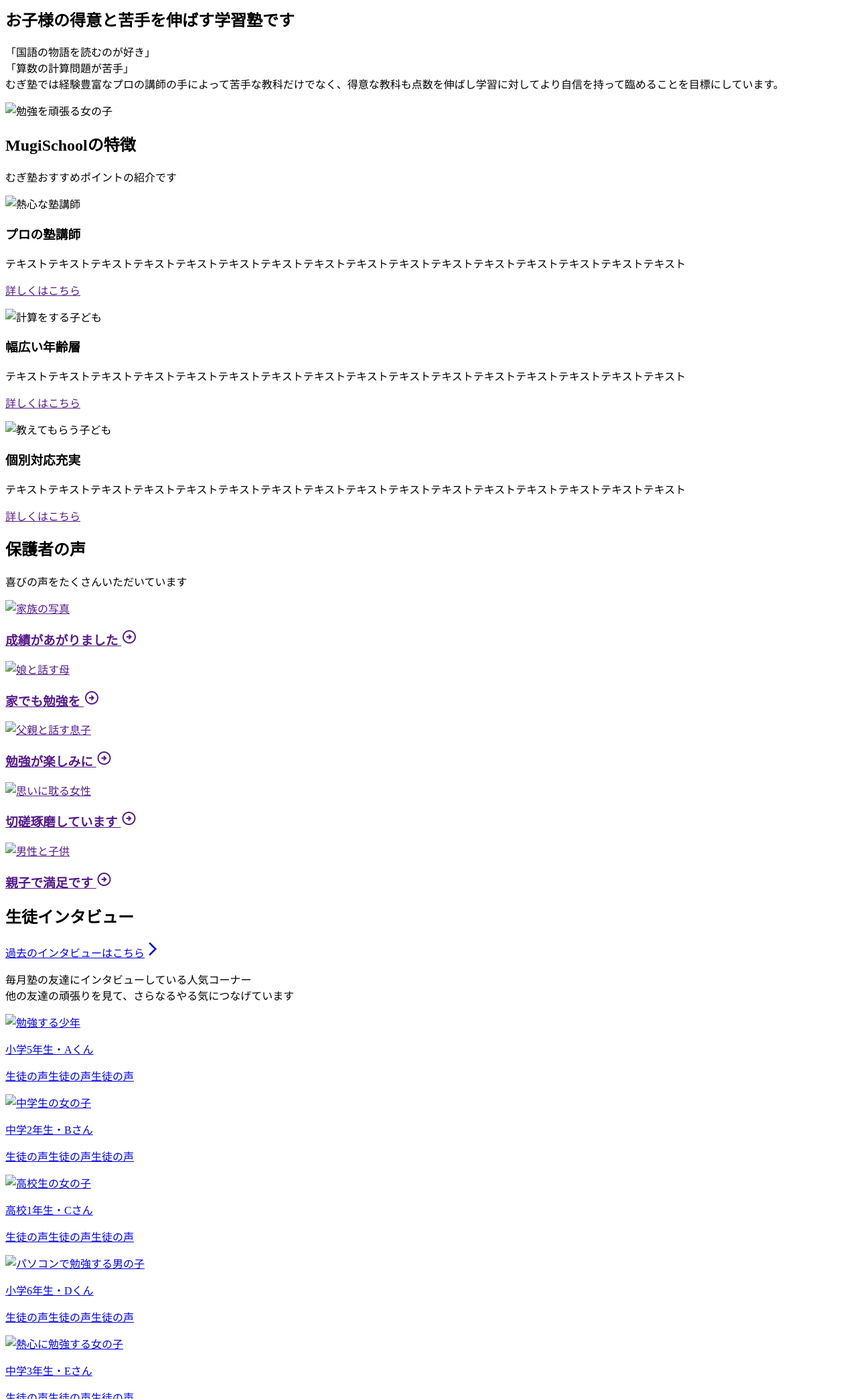
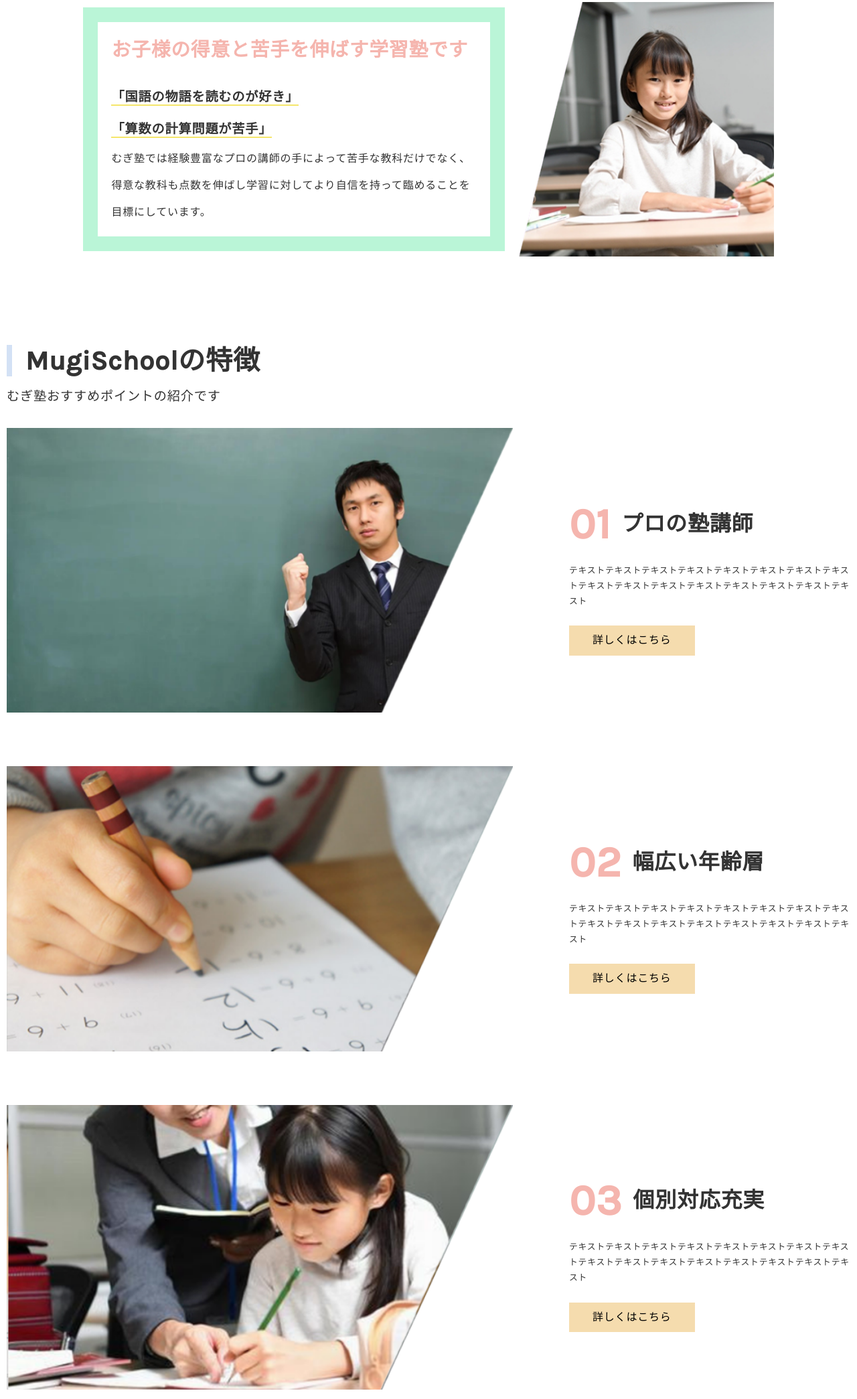
Before and after one commit to mugi-taro/mugi-school, a plain HTML site: page index.html in a window 1280 px wide. Shown: the part 711-2800 px from the top of the page at 67% size. Drawn offline with nearby package versions, Linux system fonts and the light colour scheme; files that its build step writes are made by us from their sources; the site is published under a folder, as on GitHub Pages, so addresses that start at the root find nothing; files whose address does not match are found by name.

Commit message:
パスの変更Part2

```diff
--- a/index.html
+++ b/index.html
@@ -20,10 +20,10 @@
 
   <script src="https://kit.fontawesome.com/39652e48ca.js" crossorigin="anonymous"></script>
 
-  <link href="/css/ress.css" media="all" rel="stylesheet" type="text/css" />
-  <link href="/css/slick-theme.css" media="all" rel="stylesheet" type="text/css" />
-  <link href="/css/slick.css" media="all" rel="stylesheet" type="text/css" />
-  <link href="/css/style.css" media="all" rel="stylesheet" type="text/css" />
+  <link href="./css/ress.css" media="all" rel="stylesheet" type="text/css" />
+  <link href="./css/slick-theme.css" media="all" rel="stylesheet" type="text/css" />
+  <link href="./css/slick.css" media="all" rel="stylesheet" type="text/css" />
+  <link href="./css/style.css" media="all" rel="stylesheet" type="text/css" />
   <link rel="shortcut icon" href="/img/school_logo.jpeg" />
 </head>
 
@@ -33,7 +33,7 @@
       <header class="gnav">
         <div class="gnav-inner">
           <div class="gnav-left">
-            <img src="/img/school_logo.jpg" alt="むぎ塾のロゴ">
+            <img src="./img/school_logo.jpg" alt="むぎ塾のロゴ">
           </div>
           <ul class="gnav-right">
             <li class="gnav-item"><a href="#top">ホーム<br><span>HOME</span></a></li>
@@ -96,7 +96,7 @@
                 </div>
               </div>
               <p class="about-img fade right">
-                <img src="/img/school_about.jpg" alt="勉強を頑張る女の子">
+                <img src="./img/school_about.jpg" alt="勉強を頑張る女の子">
               </p>
             </div>
           </div>
@@ -114,7 +114,7 @@
           <div class="service-list">
             <div class="service-item">
               <p class="service-img fade right">
-                <img src="/img/school_service01.jpg" alt="熱心な塾講師" />
+                <img src="./img/school_service01.jpg" alt="熱心な塾講師" />
               </p>
               <div class="service-body fade left">
                 <h3 class="service-name">プロの塾講師</h3>
@@ -126,7 +126,7 @@
             </div>
             <div class="service-item">
               <p class="service-img fade right">
-                <img src="/img/school_service02.jpg" alt="計算をする子ども" />
+                <img src="./img/school_service02.jpg" alt="計算をする子ども" />
               </p>
               <div class="service-body  fade left">
                 <h3 class="service-name">幅広い年齢層</h3>
@@ -138,7 +138,7 @@
             </div>
             <div class="service-item">
               <p class="service-img fade right">
-                <img src="/img/school_service03.jpg" alt="教えてもらう子ども" />
+                <img src="./img/school_service03.jpg" alt="教えてもらう子ども" />
               </p>
               <div class="service-body  fade left">
                 <h3 class="service-name">個別対応充実</h3>
@@ -164,7 +164,7 @@
             <div class="full-screen slider">
               <a href="" class="voice-item">
                 <p class="voice-img">
-                  <img src="/img/school_voice01.jpg" class="voice-pc" alt="家族の写真">
+                  <img src="./img/school_voice01.jpg" class="voice-pc" alt="家族の写真">
                 </p>
                 <div class="voice-body">
                   <h3 class="voice-name">
@@ -175,7 +175,7 @@
               </a>
               <a href="" class="voice-item">
                 <p class="voice-img">
-                  <img src="/img/school_voice02.jpg" class="voice-pc" alt="娘と話す母">
+                  <img src="./img/school_voice02.jpg" class="voice-pc" alt="娘と話す母">
                 </p>
                 <div class="voice-body">
                   <h3 class="voice-name">
@@ -186,7 +186,7 @@
               </a>
               <a href="" class="voice-item">
                 <p class="voice-img">
-                  <img src="/img/school_voice03.jpg" class="voice-pc" alt="父親と話す息子">
+                  <img src="./img/school_voice03.jpg" class="voice-pc" alt="父親と話す息子">
                 </p>
                 <div class="voice-body">
                   <h3 class="voice-name">
@@ -197,7 +197,7 @@
               </a>
               <a href="" class="voice-item">
                 <p class="voice-img">
-                  <img src="/img/school_voice04.jpg" class="voice-pc" alt="思いに耽る女性">
+                  <img src="./img/school_voice04.jpg" class="voice-pc" alt="思いに耽る女性">
                 </p>
                 <div class="voice-body">
                   <h3 class="voice-name">
@@ -208,7 +208,7 @@
               </a>
               <a href="" class="voice-item">
                 <p class="voice-img">
-                  <img src="/img/school_voice05.jpg" class="voice-pc" alt="男性と子供">
+                  <img src="./img/school_voice05.jpg" class="voice-pc" alt="男性と子供">
                 </p>
                 <div class="voice-body">
                   <h3 class="voice-name">
@@ -243,42 +243,42 @@
             <div class="interview-right">
               <a class="interview-item fade up" href="#">
                 <p class="interview-img">
-                  <img src="/img/school_interview01.jpg" alt="勉強する少年" />
+                  <img src="./img/school_interview01.jpg" alt="勉強する少年" />
                 </p>
                 <p class="interview-name01"><span>小学5年生・Aくん</span></p>
                 <p class="interview-info">生徒の声生徒の声生徒の声</p>
               </a>
               <a class="interview-item fade up" href="#">
                 <p class="interview-img">
-                  <img src="/img/school_interview02.jpg" alt="中学生の女の子" />
+                  <img src="./img/school_interview02.jpg" alt="中学生の女の子" />
                 </p>
                 <p class="interview-name02"><span>中学2年生・Bさん</span></p>
                 <p class="interview-info">生徒の声生徒の声生徒の声</p>
               </a>
               <a class="interview-item fade up" href="#">
                 <p class="interview-img">
-                  <img src="/img/school_interview03.jpg" alt="高校生の女の子" />
+                  <img src="./img/school_interview03.jpg" alt="高校生の女の子" />
                 </p>
                 <p class="interview-name03"><span>高校1年生・Cさん</span></p>
                 <p class="interview-info">生徒の声生徒の声生徒の声</p>
               </a>
               <a class="interview-item fade up" href="#">
                 <p class="interview-img">
-                  <img src="/img/school_interview04.jpg" alt="パソコンで勉強する男の子" />
+                  <img src="./img/school_interview04.jpg" alt="パソコンで勉強する男の子" />
                 </p>
                 <p class="interview-name01"><span>小学6年生・Dくん</span></p>
                 <p class="interview-info">生徒の声生徒の声生徒の声</p>
               </a>
               <a class="interview-item fade up" href="#">
                 <p class="interview-img">
-                  <img src="/img/school_interview05.jpg" alt="熱心に勉強する女の子" />
+                  <img src="./img/school_interview05.jpg" alt="熱心に勉強する女の子" />
                 </p>
                 <p class="interview-name02"><span>中学3年生・Eさん</span></p>
                 <p class="interview-info">生徒の声生徒の声生徒の声</p>
               </a>
               <a class="interview-item fade up" href="#">
                 <p class="interview-img">
-                  <img src="/img/school_interview06.jpg" alt="集中する女の子" />
+                  <img src="./img/school_interview06.jpg" alt="集中する女の子" />
                 </p>
                 <p class="interview-name03"><span>高校3年生・Fさん</span></p>
                 <p class="interview-info">生徒の声生徒の声生徒の声</p>
@@ -297,7 +297,7 @@
           </div>
           <div class="news-body">
             <div class="news-pc fade left">
-              <img src="/img/news02.jpeg" alt="ボールペンと学習ノート">
+              <img src="./img/news02.jpeg" alt="ボールペンと学習ノート">
             </div>
             <ol class="news-list fade right">
               <li class="news-item">
@@ -353,7 +353,7 @@
       <footer class="footer">
         <h2 class="footer-title">Mugi School</h2>
         <div class="footer-body">
-          <img src="/img/school-icon.png" class="icon" alt="むぎスクールのアイコン">
+          <img src="./img/school-icon.png" class="icon" alt="むぎスクールのアイコン">
           <div class="footer-list">
             <li class="footer-item"><a href="#top">HOME</a></li>
             <li class="footer-item"><a href="#service">紹介</a></li>
@@ -369,9 +369,9 @@
 
   </div>
   <script src="https://ajax.googleapis.com/ajax/libs/jquery/3.5.1/jquery.min.js"></script>
-  <script type='text/javascript' src="/js/slick.js"></script>
-  <script type='text/javascript' src="/js/slick.min.js"></script>
-  <script type='text/javascript' src="/js/script.js"></script>
+  <script type='text/javascript' src="./js/slick.js"></script>
+  <script type='text/javascript' src="./js/slick.min.js"></script>
+  <script type='text/javascript' src="./js/script.js"></script>
 </body>
 
 </html>
```
